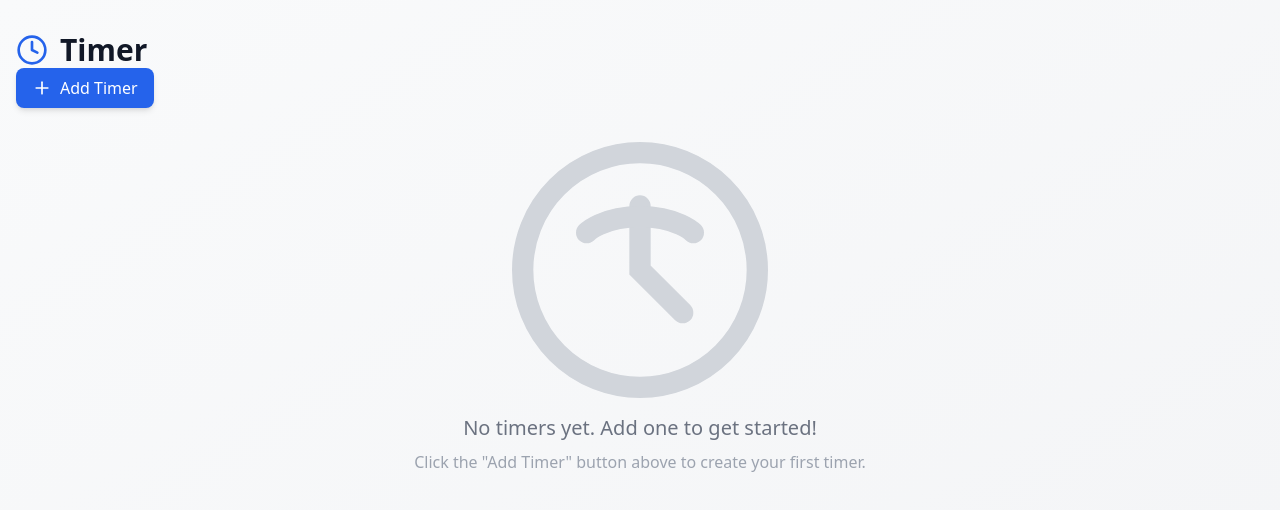
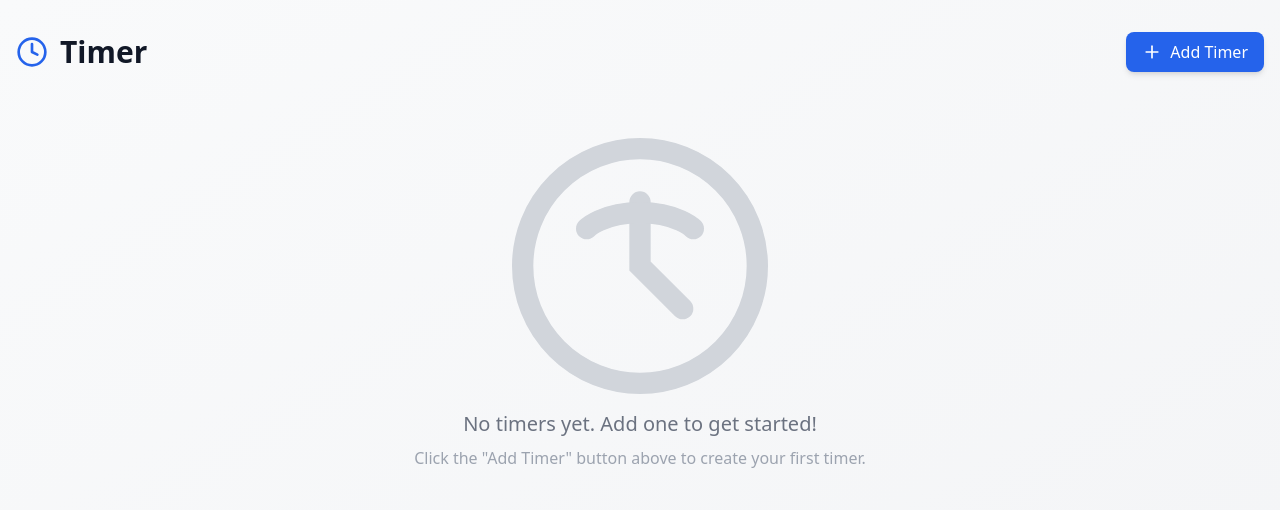
Before and after one commit to kavaskar786/CodeWalnut-timer, a React (Vite) app: page / in a window 1280 px wide. Shown: the top 510 px of the page. Built offline with nearby package versions, Linux system fonts and the light colour scheme.

Commit message:
refactor: update layout of Home component for improved styling

```diff
--- a/src/Home.tsx
+++ b/src/Home.tsx
@@ -11,7 +11,7 @@ function Home() {
     <div className="min-h-screen bg-gradient-to-br from-gray-50 to-gray-100">
       <Toaster position="top-right" />
       <div className="container mx-auto px-4 py-8">
-        <div>
+        <div className="flex justify-between items-center mb-8">
           <div className="flex items-center gap-3">
             <Clock className="w-8 h-8 text-blue-600" />
             <h1 className="text-3xl font-bold text-gray-900">Timer</h1>
```
